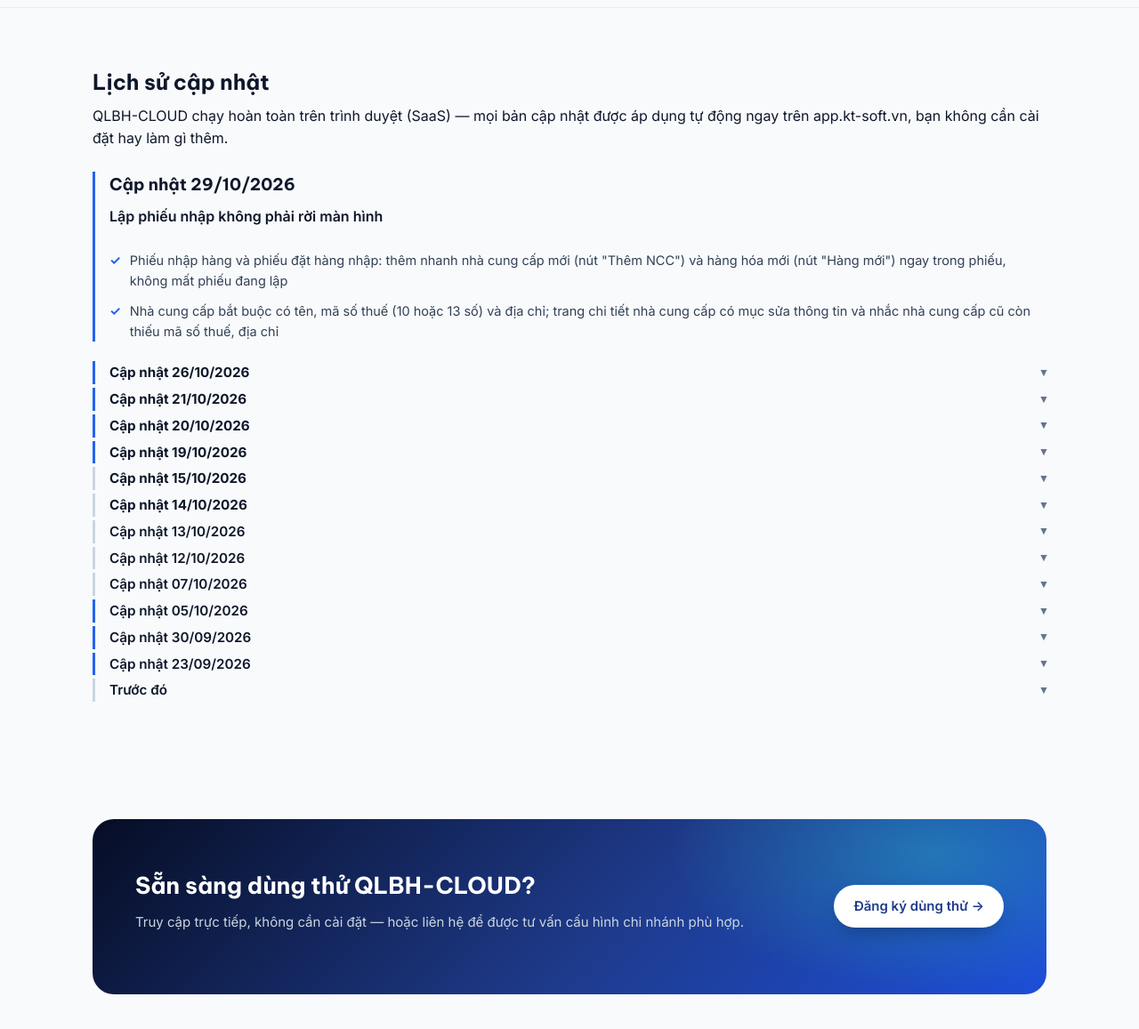
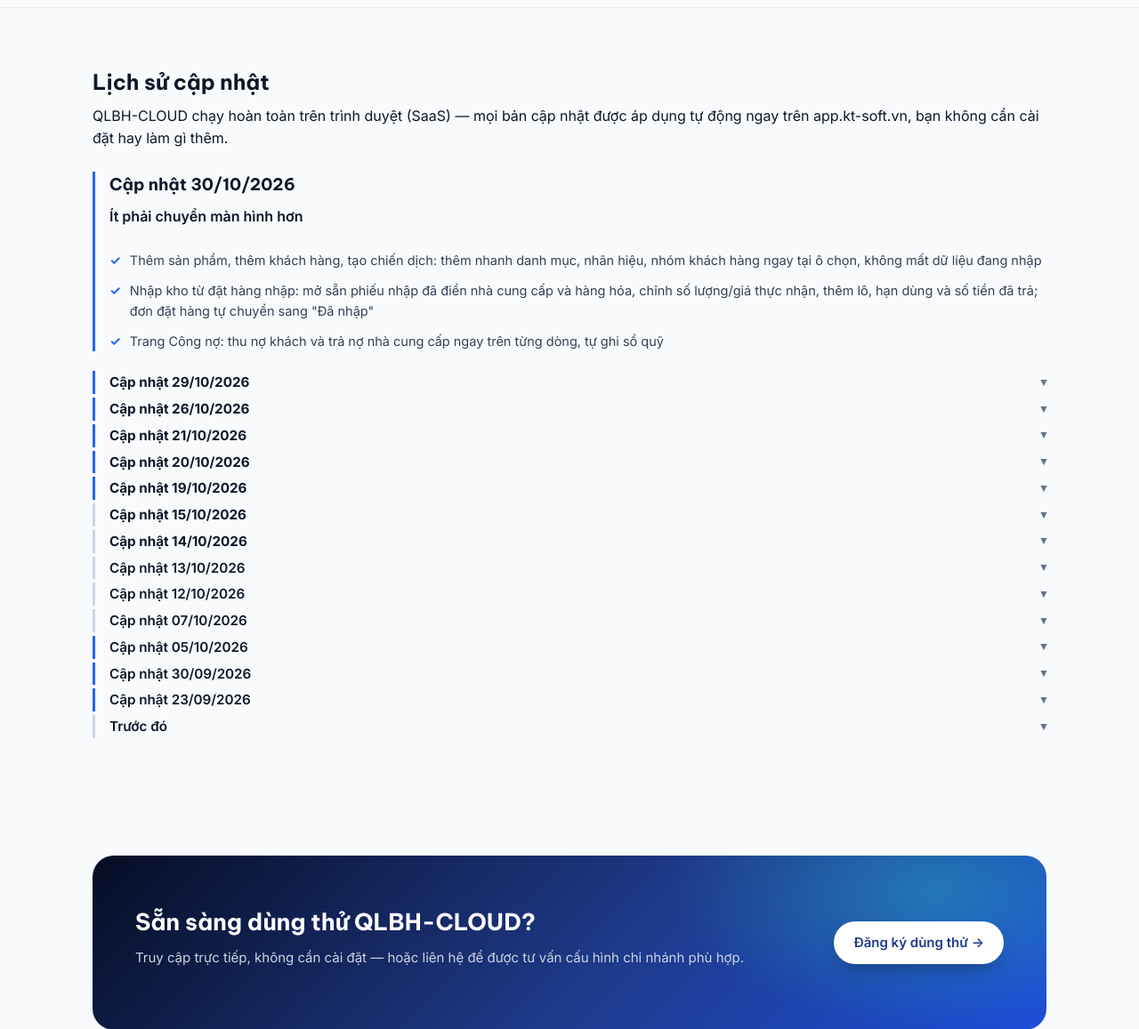
Before and after one commit to hoangnamcnc-ioc/kt-soft-web, a PHP site: page /san-pham-qlbh2.php in a window 1280 px wide. Shown: the part 3067-4224 px from the top of the page at 89% size. Run offline with PHP 8.4, Linux system fonts and the light colour scheme.

Commit message:
QLBH-CLOUD: nhat ky cap nhat 30/10

```diff
--- a/san-pham-qlbh2.php
+++ b/san-pham-qlbh2.php
@@ -106,14 +106,24 @@ require_once __DIR__ . '/inc_header.php';
 
     <div class="changelog-item" style="border-left:3px solid var(--qlbh2); padding-left:16px; margin-bottom:22px;">
       <div style="display:flex; align-items:baseline; gap:10px; flex-wrap:wrap;">
-        <h3 style="margin:0;">Cập nhật 29/10/2026</h3>
+        <h3 style="margin:0;">Cập nhật 30/10/2026</h3>
       </div>
+      <p style="font-weight:600; margin:8px 0 4px;">Ít phải chuyển màn hình hơn</p>
+      <ul class="feature-list" style="--card-accent: var(--qlbh2);">
+        <li>Thêm sản phẩm, thêm khách hàng, tạo chiến dịch: thêm nhanh danh mục, nhãn hiệu, nhóm khách hàng ngay tại ô chọn, không mất dữ liệu đang nhập</li>
+        <li>Nhập kho từ đặt hàng nhập: mở sẵn phiếu nhập đã điền nhà cung cấp và hàng hóa, chỉnh số lượng/giá thực nhận, thêm lô, hạn dùng và số tiền đã trả; đơn đặt hàng tự chuyển sang "Đã nhập"</li>
+        <li>Trang Công nợ: thu nợ khách và trả nợ nhà cung cấp ngay trên từng dòng, tự ghi sổ quỹ</li>
+      </ul>
+    </div>
+
+    <details class="changelog-item" style="border-left:3px solid var(--qlbh2); padding-left:16px; margin-bottom:22px;">
+      <summary><strong>Cập nhật 29/10/2026</strong></summary>
       <p style="font-weight:600; margin:8px 0 4px;">Lập phiếu nhập không phải rời màn hình</p>
       <ul class="feature-list" style="--card-accent: var(--qlbh2);">
         <li>Phiếu nhập hàng và phiếu đặt hàng nhập: thêm nhanh nhà cung cấp mới (nút "Thêm NCC") và hàng hóa mới (nút "Hàng mới") ngay trong phiếu, không mất phiếu đang lập</li>
         <li>Nhà cung cấp bắt buộc có tên, mã số thuế (10 hoặc 13 số) và địa chỉ; trang chi tiết nhà cung cấp có mục sửa thông tin và nhắc nhà cung cấp cũ còn thiếu mã số thuế, địa chỉ</li>
       </ul>
-    </div>
+    </details>
 
     <details class="changelog-item" style="border-left:3px solid var(--qlbh2); padding-left:16px; margin-bottom:22px;">
       <summary><strong>Cập nhật 26/10/2026</strong></summary>
```
